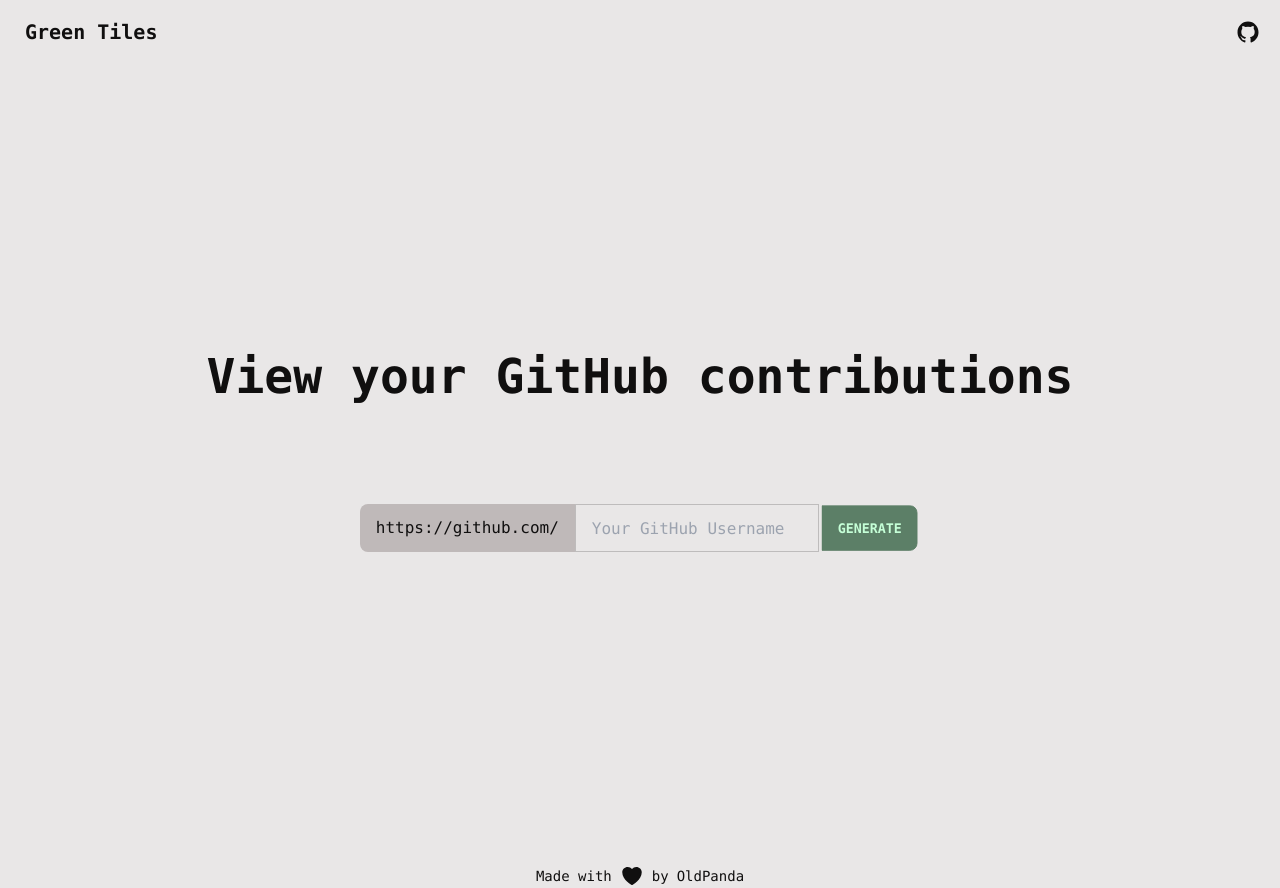
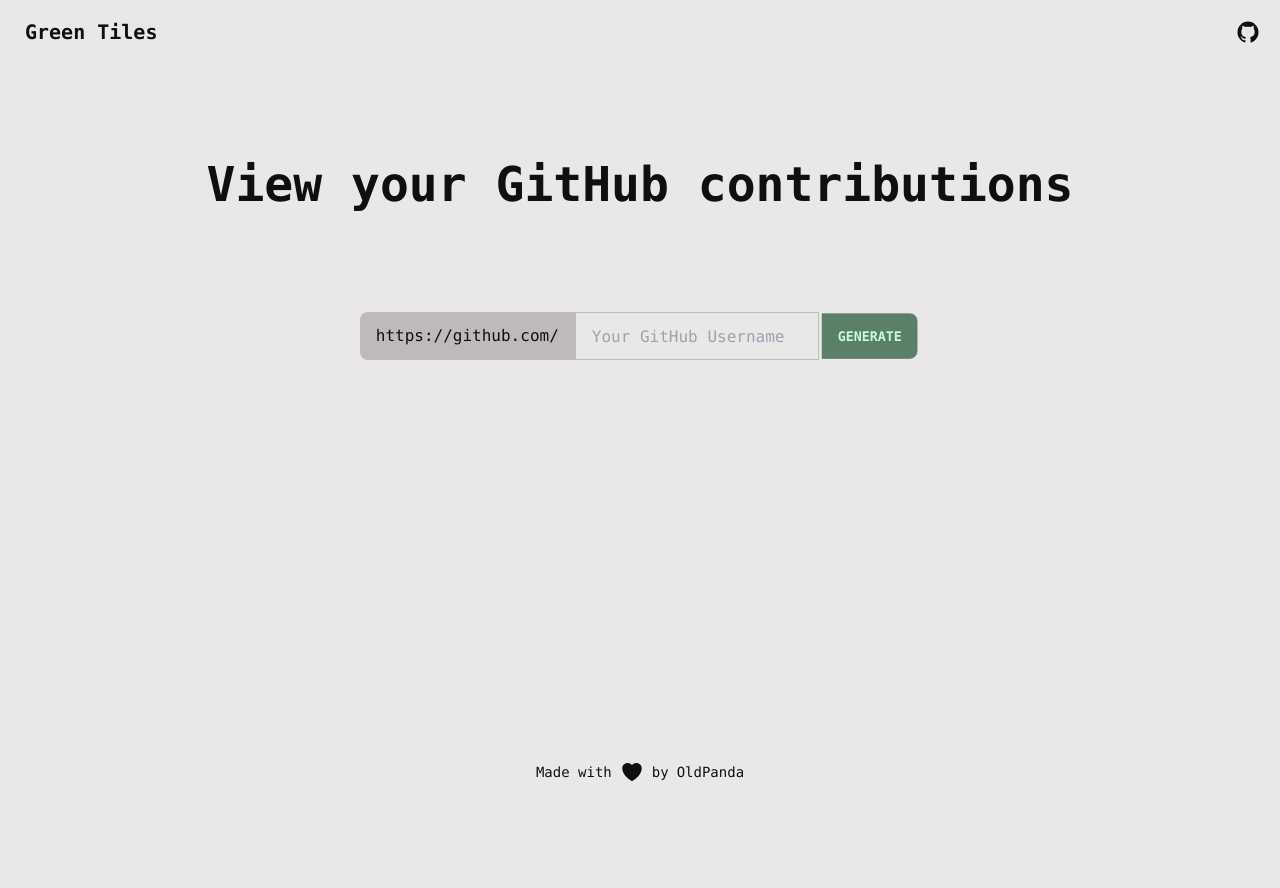
Before and after one commit to OldPanda/green-tiles, a Vue app: page / in a window 1280 px wide. After the commit the page ends 800 px from the top, so only its background shows below. Built offline with nearby package versions, Linux system fonts and the light colour scheme.

Commit message:
Update hero min height to 768

```diff
--- a/src/components/Hero.vue
+++ b/src/components/Hero.vue
@@ -1,5 +1,5 @@
 <template>
-  <div class="hero min-h-screen bg-base-0 pt-20">
+  <div class="hero min-h-768 bg-base-0 pt-20">
     <div class="hero-content text-center">
       <div class="max-w-screen-lg">
         <p class="text-3xl lg:text-5xl font-bold">{{ HERO_STATEMENT }}</p>
```
